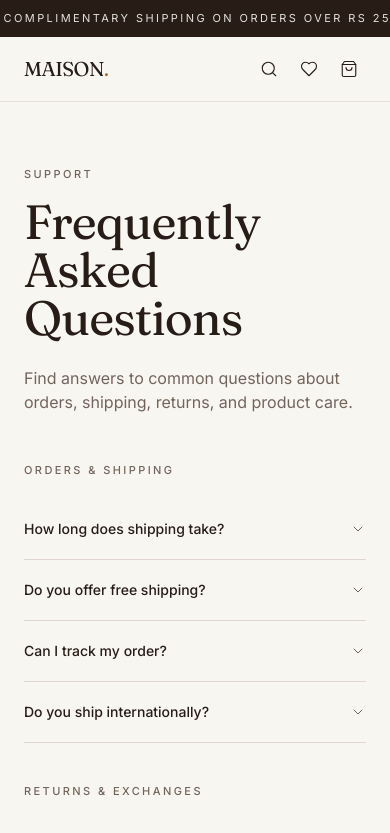
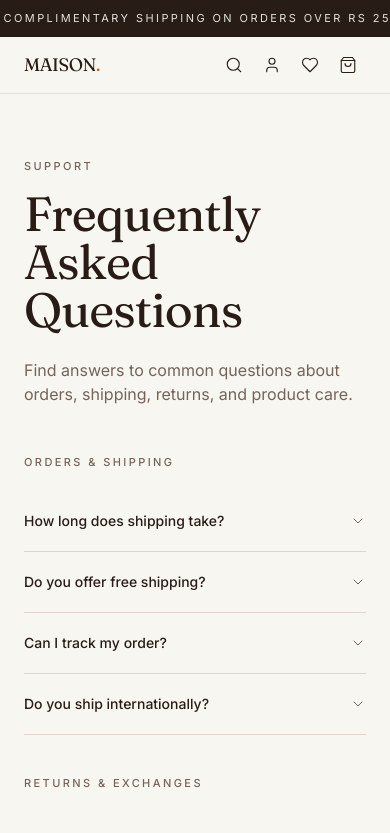
Before and after one commit to abishekchaudhary9/my-bag, a React (Vite) app in the folder client/: page /faq in a window 390 px wide. Shown: the top 833 px of the page. Built offline with nearby package versions, Linux system fonts and the light colour scheme; the HTML template or start-up script is replaced by a standard one.

Commit message:
Fix mobile header and route scroll

```diff
--- a/client/src/components/ScrollToTop.tsx
+++ b/client/src/components/ScrollToTop.tsx
@@ -2,11 +2,11 @@ import { useEffect } from "react";
 import { useLocation } from "react-router-dom";
 
 export default function ScrollToTop() {
-  const { pathname } = useLocation();
+  const { pathname, search } = useLocation();
 
   useEffect(() => {
-    window.scrollTo({ top: 0, left: 0, behavior: "instant" });
-  }, [pathname]);
+    window.scrollTo({ top: 0, left: 0, behavior: "auto" });
+  }, [pathname, search]);
 
   return null;
 }
--- a/client/src/components/site/Header.tsx
+++ b/client/src/components/site/Header.tsx
@@ -64,11 +64,12 @@ export default function Header() {
   const suggestions = q
     ? products.filter((p) => p.name.toLowerCase().includes(q.toLowerCase())).slice(0, 5)
     : [];
+  const iconButtonClass = "flex h-9 w-9 shrink-0 items-center justify-center hover:text-accent transition-colors max-[360px]:h-8 max-[360px]:w-8";
 
   return (
     <header className="sticky top-0 z-40 bg-background/85 backdrop-blur-md hairline">
-      <div className="container-luxe flex items-center justify-between h-16 md:h-20">
-        <Link to="/" className="font-display text-xl md:text-2xl tracking-tight">
+      <div className="container-luxe flex items-center justify-between gap-2 h-14 px-3 sm:h-16 sm:px-6 md:h-20 md:px-10 lg:px-14">
+        <Link to="/" className="font-display text-lg sm:text-xl md:text-2xl tracking-tight shrink-0 max-[360px]:text-base">
           MAISON<span className="text-accent">.</span>
         </Link>
         <nav className="hidden lg:flex items-center gap-8">
@@ -86,11 +87,11 @@ export default function Header() {
             </NavLink>
           ))}
         </nav>
-        <div className="flex items-center gap-1.5 md:gap-3">
+        <div className="flex shrink-0 items-center justify-end gap-0.5 sm:gap-1.5 md:gap-3">
           <button
             aria-label="Search"
             onClick={() => setOpen((v) => !v)}
-            className="p-2 hover:text-accent transition-colors"
+            className={iconButtonClass}
           >
             <Search className="h-[18px] w-[18px]" strokeWidth={1.5} />
           </button>
@@ -104,7 +105,7 @@ export default function Header() {
                   setShowNotifications((v) => !v);
                   setShowUserMenu(false);
                 }}
-                className="p-2 hover:text-accent transition-colors relative"
+                className={`${iconButtonClass} relative`}
               >
                 <Bell className="h-[18px] w-[18px]" strokeWidth={1.5} />
                 {unreadCount > 0 && (
@@ -117,7 +118,7 @@ export default function Header() {
               {showNotifications && (
                 <>
                   <div className="fixed inset-0 z-40" onClick={() => setShowNotifications(false)} />
-                  <div className="absolute right-0 top-full mt-2 w-80 bg-background border border-border shadow-lift z-50 animate-fade-in max-h-96 overflow-y-auto">
+                  <div className="fixed left-3 right-3 top-16 bg-background border border-border shadow-lift z-50 animate-fade-in max-h-[min(24rem,calc(100vh-5rem))] overflow-y-auto sm:absolute sm:left-auto sm:right-0 sm:top-full sm:mt-2 sm:w-80">
                     <div className="px-4 py-3 border-b border-border flex justify-between items-center sticky top-0 bg-background/95 backdrop-blur z-10">
                       <div className="text-sm font-medium">Notifications</div>
                       <div className="flex gap-3">
@@ -176,14 +177,14 @@ export default function Header() {
           )}
 
           {/* User / Auth button */}
-          <div className="relative hidden sm:block">
+          <div className="relative">
             <button
               aria-label="Account"
               onClick={() => {
                 setShowUserMenu((v) => !v);
                 setShowNotifications(false);
               }}
-              className="p-2 hover:text-accent transition-colors"
+              className={iconButtonClass}
             >
               <User className="h-[18px] w-[18px]" strokeWidth={1.5} />
               {authState.isAuthenticated && (
@@ -194,7 +195,7 @@ export default function Header() {
             {showUserMenu && (
               <>
                 <div className="fixed inset-0 z-40" onClick={() => setShowUserMenu(false)} />
-                <div className="absolute right-0 top-full mt-2 w-56 bg-background border border-border shadow-lift z-50 animate-fade-in">
+                <div className="fixed left-3 right-3 top-16 bg-background border border-border shadow-lift z-50 animate-fade-in sm:absolute sm:left-auto sm:right-0 sm:top-full sm:mt-2 sm:w-56">
                   {authState.isAuthenticated ? (
                     <div className="py-2">
                       <div className="px-4 py-2 border-b border-border">
@@ -236,7 +237,7 @@ export default function Header() {
             )}
           </div>
 
-          <Link to="/wishlist" aria-label="Wishlist" className="p-2 hover:text-accent transition-colors relative">
+          <Link to="/wishlist" aria-label="Wishlist" className={`${iconButtonClass} relative`}>
             <Heart className="h-[18px] w-[18px]" strokeWidth={1.5} />
             {state.wishlist.length > 0 && (
               <span className="absolute -top-0.5 -right-0.5 h-4 min-w-4 px-1 rounded-full bg-accent text-accent-foreground text-[10px] flex items-center justify-center font-medium">
@@ -244,7 +245,7 @@ export default function Header() {
               </span>
             )}
           </Link>
-          <Link to="/cart" aria-label="Cart" className="p-2 hover:text-accent transition-colors relative">
+          <Link to="/cart" aria-label="Cart" className={`${iconButtonClass} relative`}>
             <ShoppingBag className="h-[18px] w-[18px]" strokeWidth={1.5} />
             {totals.count > 0 && (
               <span className="absolute -top-0.5 -right-0.5 h-4 min-w-4 px-1 rounded-full bg-foreground text-background text-[10px] flex items-center justify-center font-medium">
```
